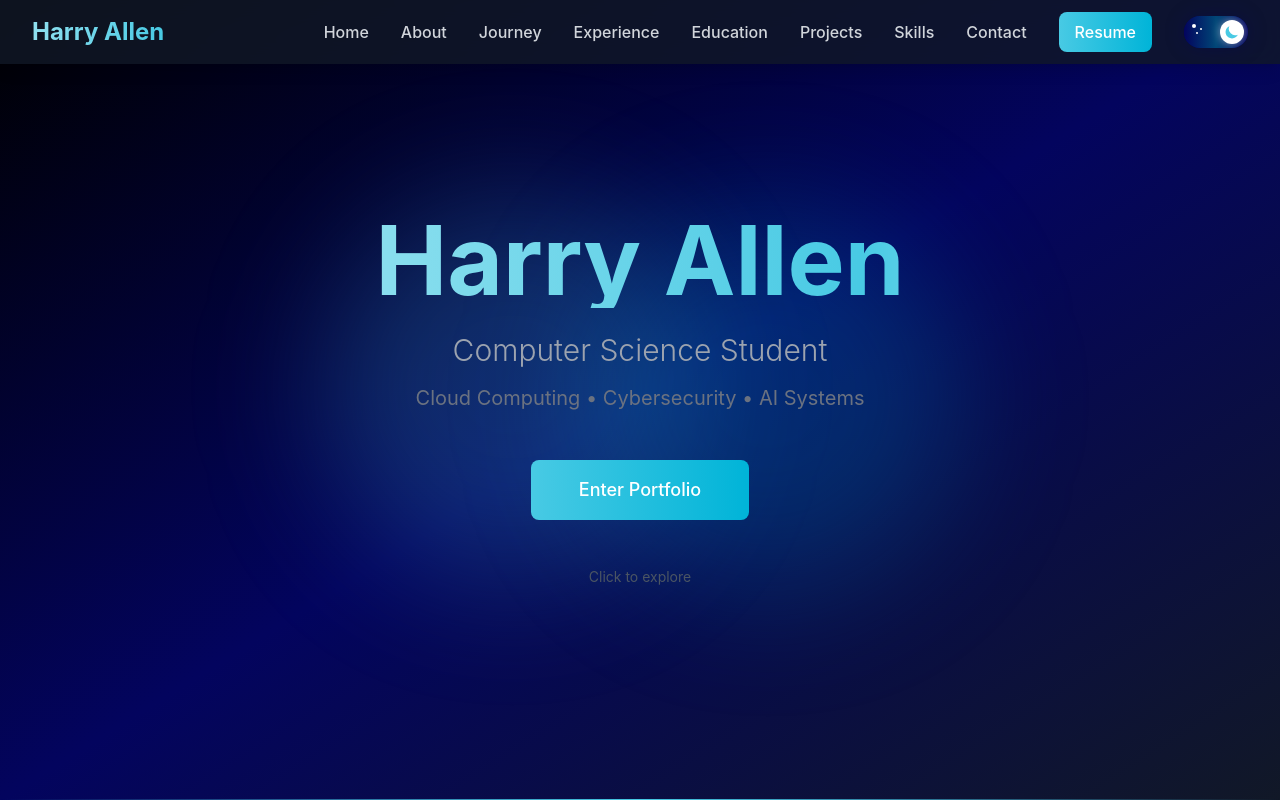
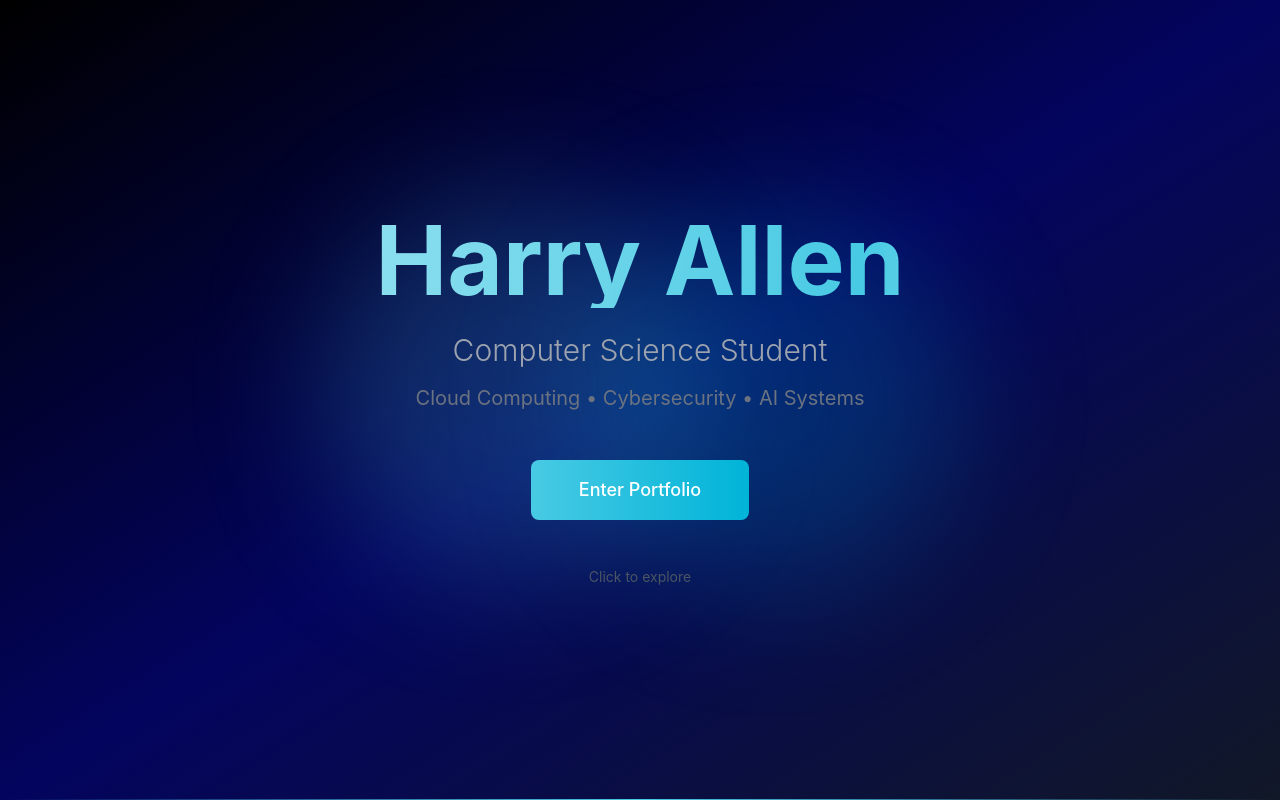
Before and after one commit to harryallenp1/portfolio-website, a React (Create React App) app: page / in a window 1280 px wide. Built offline with nearby package versions, Linux system fonts and the light colour scheme; the HTML template or start-up script is replaced by a standard one.

Commit message:
Hide navbar on intro/landing page for cleaner first impression

```diff
--- a/src/App.js
+++ b/src/App.js
@@ -118,12 +118,14 @@ function App() {
 
         <div className={`min-h-screen transition-colors duration-300 ${darkMode ? 'dark' : ''}`}>
           <div className="bg-gradient-to-br from-gray-50 to-gray-100 dark:from-gray-900 dark:to-gray-800 text-gray-900 dark:text-gray-100 h-screen overflow-hidden">
+            {!showIntro && (
               <Navbar
                 darkMode={darkMode}
                 setDarkMode={setDarkMode}
                 onNavigate={handlePageChange}
                 onLogoClick={() => setShowIntro(true)}
               />
+            )}
 
           {/* Page Navigation Dots - Only show when not on intro */}
           {!showIntro && (
@@ -151,7 +153,7 @@ function App() {
             style={{
               transform: isTransitioning ? 'translateY(-100%)' : 'translateY(0)',
               opacity: isTransitioning ? 0 : 1,
-              paddingTop: '64px', // Space for navbar
+              paddingTop: showIntro ? '0' : '64px', // Space for navbar only when not on intro
             }}
           >
             {pages[currentPage].component}
```
Lines whose indentation alone changed are shown as unchanged.
